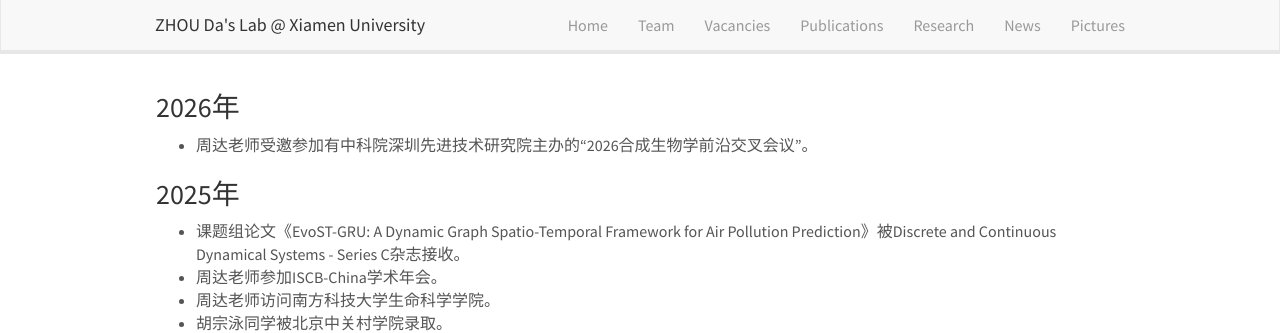
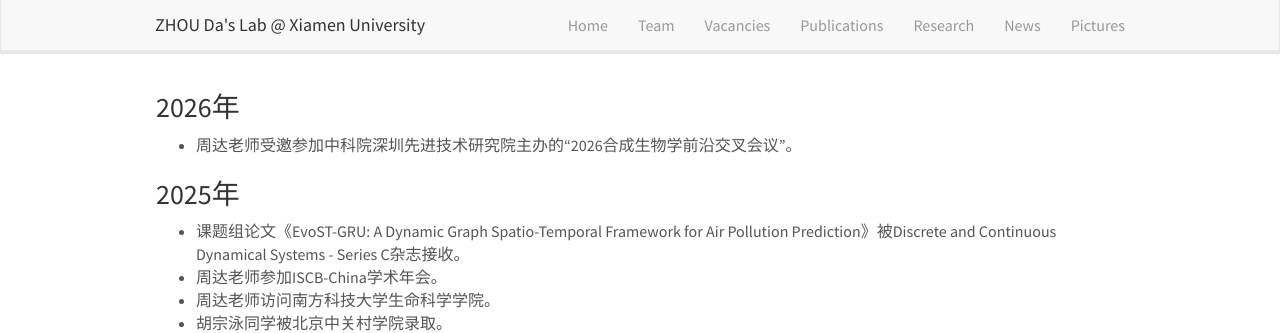
Before and after one commit to ZhouDaLab/zhoudalab.github.io, a Jekyll site: the page built from _pages/news.md, in a window 1280 px wide and 900 px high. Shown: the top 333 px of the window. Built offline with Jekyll 4.4.1, drawn with Linux system fonts in a browser that asks for light colours; nearby versions of some CDN libraries.

Commit message:
Update news.md

```diff
--- a/_pages/news.md
+++ b/_pages/news.md
@@ -8,7 +8,7 @@ permalink: /news/
 
 ### 2026年
 
-- 周达老师受邀参加有中科院深圳先进技术研究院主办的“2026合成生物学前沿交叉会议”。
+- 周达老师受邀参加中科院深圳先进技术研究院主办的“2026合成生物学前沿交叉会议”。
 
 ### 2025年
 
```
